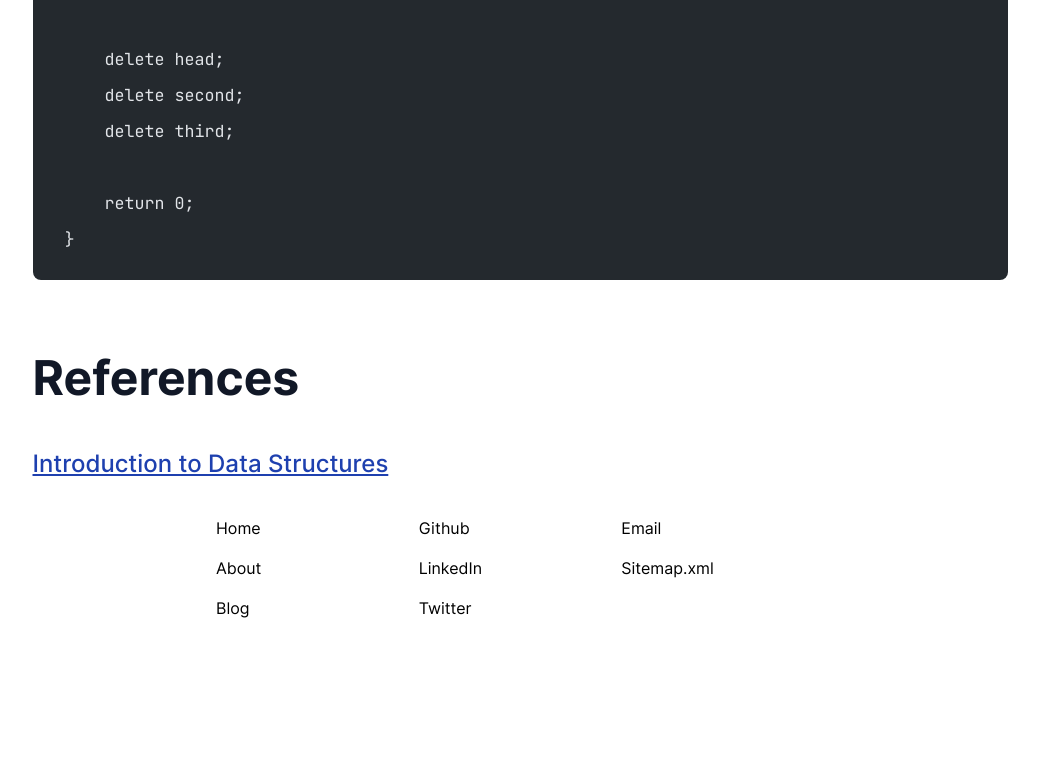
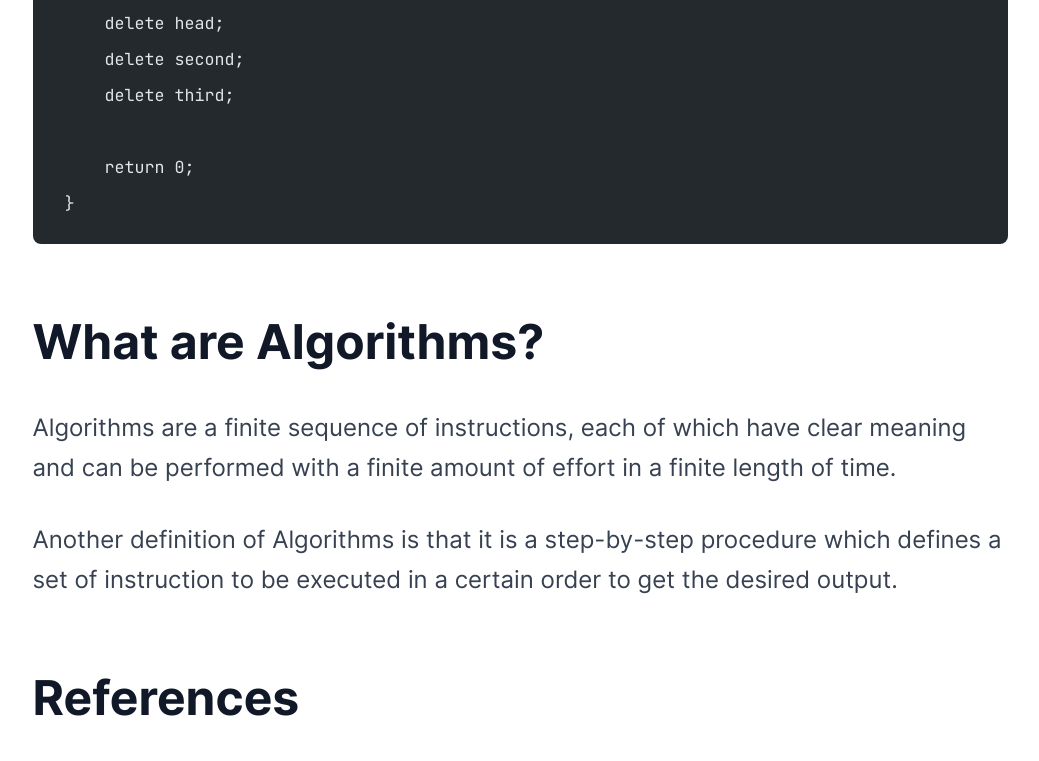
Before and after one commit to cpeaustriajc/cpeaustriajc.dev, an Astro site: page /posts/dsa-notes in a window 1280 px wide. Shown: the part 6382-7143 px from the top of the page, without its empty margins (120-1159 px from the left). Before the commit the page ends 7034 px from the top, so only its background shows below. Built offline with nearby package versions, Linux system fonts and the light colour scheme; Astro itself is replaced by a stand-in of ours; some packages are replaced by stand-ins of ours; code samples lack their colours.

Commit message:
Fix linked list code, add algorithms section
Signed-off-by: John Carlo Austria <johncarloaustria@proton.me>

````diff
--- a/src/pages/posts/dsa-notes.md
+++ b/src/pages/posts/dsa-notes.md
@@ -124,12 +124,11 @@ another instance then free the memory.
 ```cpp
 class Node {
 public:
-    int data;
-    Node* next;
-}
+  int data;
+  Node *next;
+};
 
-int main(void)
-{
+int main(void) {
     Node* head = nullptr;
     Node* second = nullptr;
     Node* third = nullptr;
@@ -155,6 +154,14 @@ int main(void)
 }
 ```
 
+## What are Algorithms?
+
+Algorithms are a finite sequence of instructions, each of which have clear meaning and can be
+performed with a finite amount of effort in a finite length of time.
+
+Another definition of Algorithms is that it is a step-by-step procedure which defines a set of
+instruction to be executed in a certain order to get the desired output.
+
 ## References
 
 [Introduction to Data Structures][intro-to-dsa]
````
